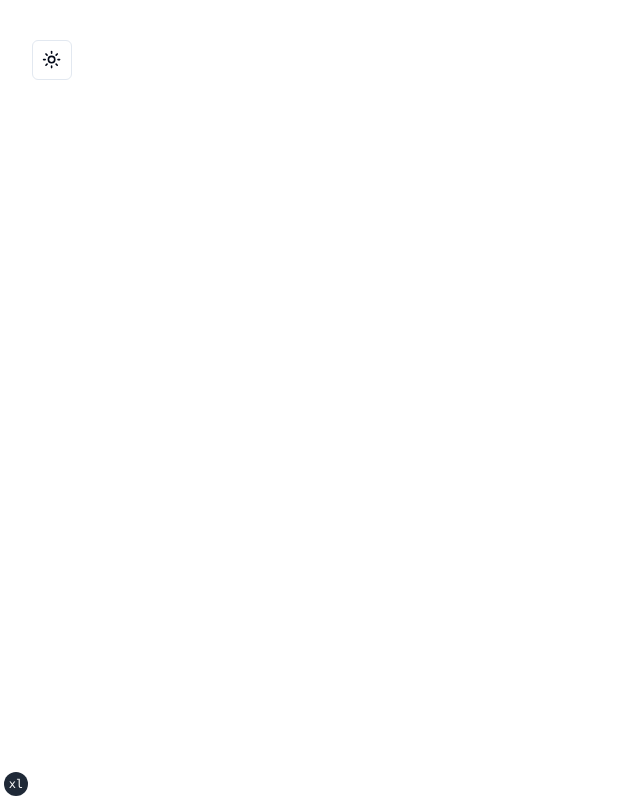
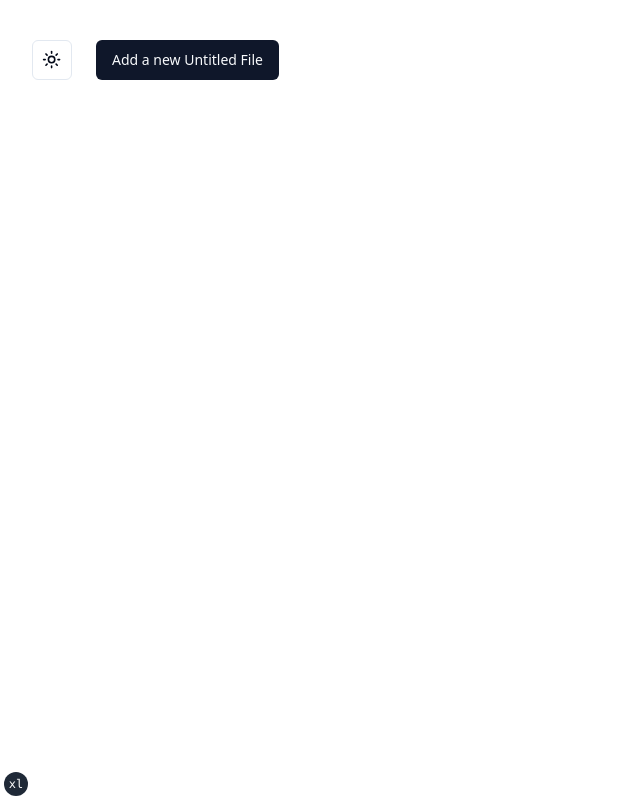
Before and after one commit to ForkByteForge/Sample-V0, a React (Vite) app: page / in a window 1280 px wide. Shown: the whole page, without its empty margins (0-640 px from the left). Built offline with nearby package versions, Linux system fonts and the light colour scheme.

Commit message:
🎨 (chore) Refactor component file structure, import paths, and add "Add a new Untitled File" button

```diff
--- a/src/App.tsx
+++ b/src/App.tsx
@@ -1,18 +1,28 @@
-import { useRoutes } from "react-router-dom";
+import { useNavigate, useRoutes } from "react-router-dom";
 import { TailwindIndicator } from "./components/tailwind-indicator";
 import { ModeToggle } from "./components/ui/Button/mode-toggle";
+import { Button } from "./components/ui/Button/button";
+import WorkFlowFile from "./pages/Canvas/WorkflowFile";
 
-const routes = [{ path: "/", element: <Home /> }];
+const routes = [
+  {
+    path: "/",
+    element: <Home />,
+  },
+  { path: "/canvas/add", element: <WorkFlowFile /> },
+];
 
 function Home() {
+  const navigate = useNavigate();
+  const handleCreateNewFile = () => {
+    console.log("Creating a new file");
+    navigate("/canvas/add");
+  };
+
   return (
-    <section className="container grid items-center gap-6 pb-8 pt-6 md:py-10">
+    <section className="container flex items-center gap-6 mt-10">
       <ModeToggle />
-      {/* <h1 className="text-4xl font-bold">Welcome to Remix!</h1>
-      <p className="text-lg">
-        This is a starter template for a Remix app. You can start building your
-        app right away.
-      </p> */}
+      <Button onClick={handleCreateNewFile}>Add a new Untitled File</Button>
     </section>
   );
 }
```
